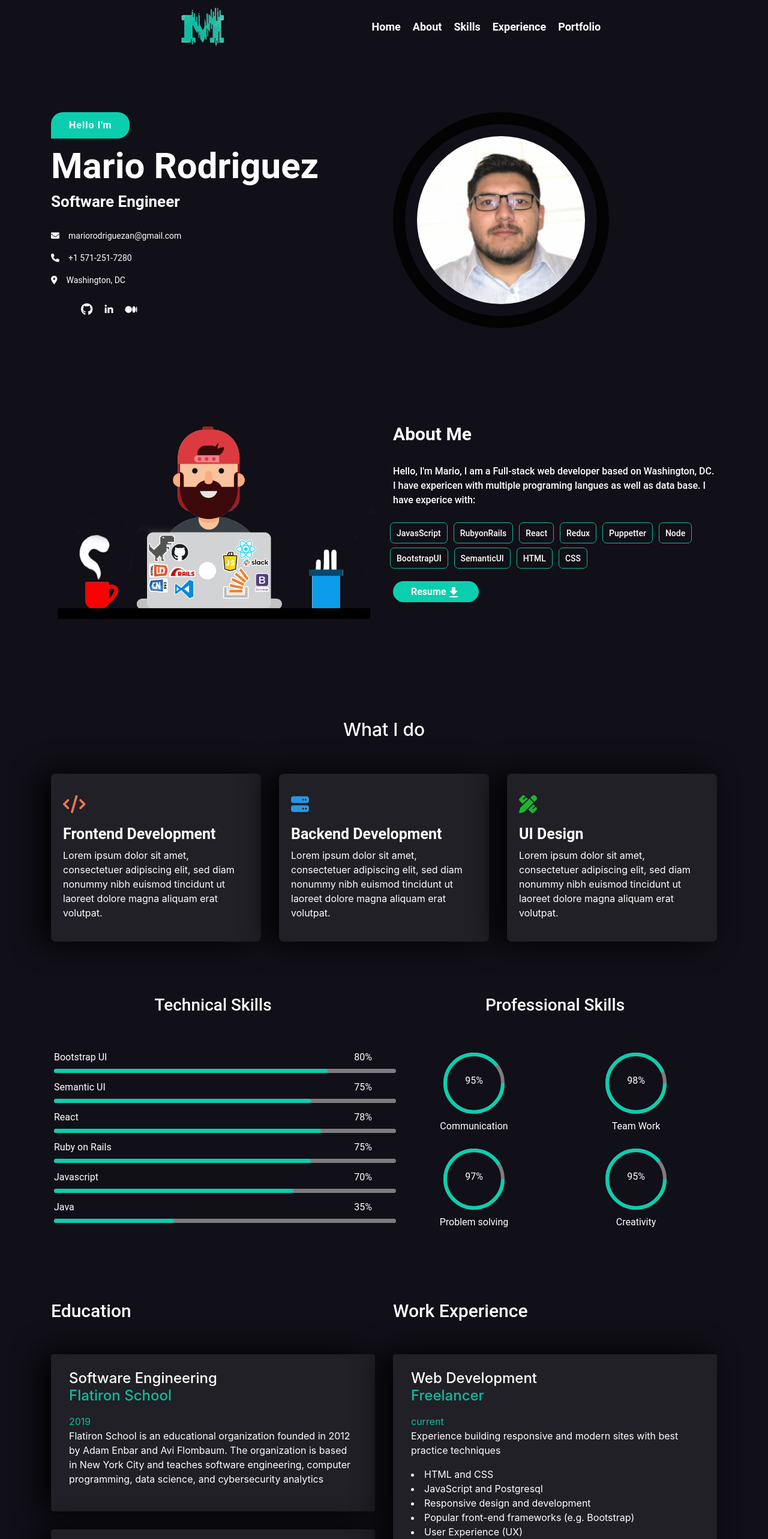
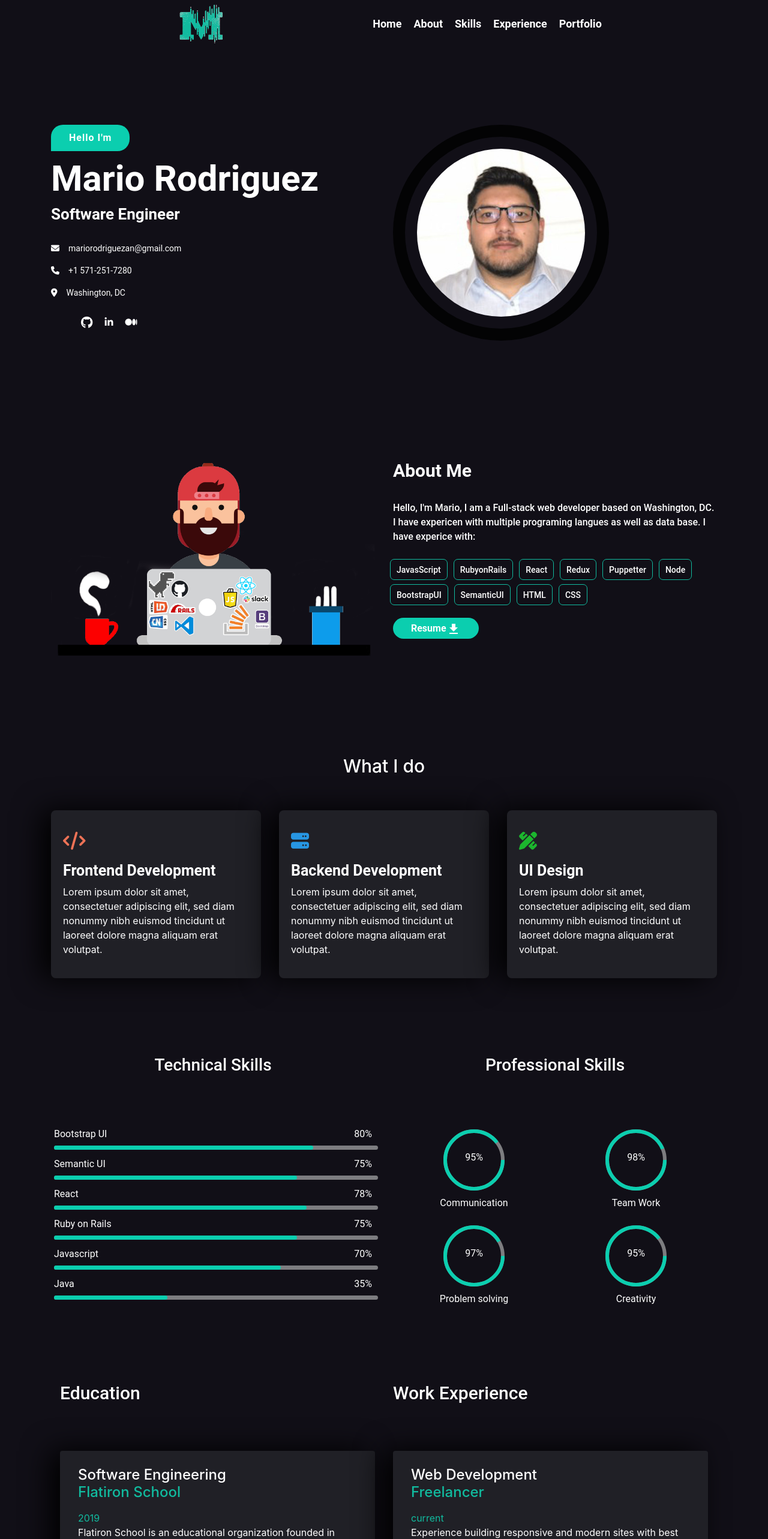
Before and after one commit to MarioR9/PortfolioV3, a React (Create React App) app: page / in a window 1280 px wide. Shown: the top 2566 px of the page at 60% size. Built offline with nearby package versions, Linux system fonts and the light colour scheme.

Commit message:
component animations and some refactor added as well as sticky nav component

```diff
--- a/src/App.jsx
+++ b/src/App.jsx
@@ -10,8 +10,7 @@ import Home from './components/Home'
 
 const App=()=>{
   return (
-    //single page application
-    <div className="App"
+    <div id='home'
     data-aos="fade-up"
     data-aos-delay="30"
     data-aos-easing="ease-in-out"
@@ -28,22 +27,3 @@ const App=()=>{
 }
 
 export default App;
-
-    /* ===================
-           NAVIGATION
-        =================== */
-    /* ===================
-           HOME
-        =================== */
-    /* ===================
-           ABOUT
-        =================== */
-    /* ===================
-           SKILLS
-        =================== */
-    /* ===================
-           EXPERIENCE
-        =================== */
-    /* ===================
-           PORTFOLIO
-        =================== */
--- a/src/components/About.jsx
+++ b/src/components/About.jsx
@@ -1,39 +1,53 @@
 import React  from 'react'
 import '../css/About.css'
 import aboutImg from '../assets/about.png'
-import { Container, Row, Col, Fade, Button } from 'react-bootstrap';
+import { Container, Row, Col } from 'react-bootstrap';
 import GetAppIcon from '@material-ui/icons/GetApp';
 import resume from '../assets/MRresume.pdf'
 
 
 const About = () => {
+
     const about= "Hello, I'm Mario, I am a Full-stack web developer based on Washington, DC. I have expericen with multiple programing langues as well as data base. I have experice with: "
     const technologies = ["JavasScript","RubyonRails","React","Redux","Puppetter","Node","BootstrapUI","SemanticUI","HTML","CSS"]
-    const traits = [{title: "Frontend Development",description: "Lorem ipsum dolor sit amet, consectetuer adipiscing elit, sed diam nonummy nibh euismod tincidunt ut laoreet dolore magna aliquam erat volutpat.",icon: <i className="fa fa-code iron-color"></i>},{title: "Backend Development",description: "Lorem ipsum dolor sit amet, consectetuer adipiscing elit, sed diam nonummy nibh euismod tincidunt ut laoreet dolore magna aliquam erat volutpat.",icon: <i className="fas fa-server"></i>},{title: "UI Design",description: "Lorem ipsum dolor sit amet, consectetuer adipiscing elit, sed diam nonummy nibh euismod tincidunt ut laoreet dolore magna aliquam erat volutpat.",icon:  <i className="fas fa-pencil-ruler"></i>}]
+    const traits = [{animation: "fade-right" ,title: "Frontend Development",description: "Lorem ipsum dolor sit amet, consectetuer adipiscing elit, sed diam nonummy nibh euismod tincidunt ut laoreet dolore magna aliquam erat volutpat.",icon: <i className="fa fa-code iron-color"></i>},{animation: "fade-up" ,title: "Backend Development",description: "Lorem ipsum dolor sit amet, consectetuer adipiscing elit, sed diam nonummy nibh euismod tincidunt ut laoreet dolore magna aliquam erat volutpat.",icon: <i className="fas fa-server"></i>},{animation: "fade-left" , title: "UI Design",description: "Lorem ipsum dolor sit amet, consectetuer adipiscing elit, sed diam nonummy nibh euismod tincidunt ut laoreet dolore magna aliquam erat volutpat.",icon:  <i className="fas fa-pencil-ruler"></i>}]
+
 
 
     return (
-        <div className="about" id='about' >
+
+        <div className="about" id='about'>
             <Container
-             data-aos="fade-up"
-             data-aos-delay="30"
-             data-aos-easing="ease-in-out"
-             data-aos-offset="200"
-             data-aos-duration="1800"
-            >
+            data-aos="fade-up"
+            data-aos-delay="30"
+            data-aos-easing="ease-in-out"
+            data-aos-offset="200"
+            data-aos-duration="1800">
                 <Row>
                     <Col className='about__col1'>
                     <img className='about__img' src={aboutImg} alt='aboutImage'/>
                     </Col>
                     <Col className='about__col2'>
-                    <div className='about__info'>
+                    <div
+                    data-aos="slide-left"
+                    data-aos-delay="30"
+                    data-aos-easing="ease-in-out"
+                    data-aos-offset="200"
+                    data-aos-duration="1800"
+                    className='about__info'>
                     <h2>About Me</h2>
                     <br/>
                     {about}
                     <div className='about_tech'>
                     <Row>
                     {technologies.map(tech =>
-                    <li key={tech}><span>{tech}</span></li>
+                    <li
+                    data-aos="fade-up"
+                    data-aos-delay="40"
+                    data-aos-easing="ease-in-out"
+                    data-aos-offset="100"
+                    data-aos-duration="1800"
+                    key={tech}><span>{tech}</span></li>
                     )}
                     </Row>
                     </div>
@@ -48,7 +62,13 @@ const About = () => {
                 <h1 style={{color:'white', textAlign: "center", marginTop: '15%',fontSize: "30px", marginBottom: "5%"}}>What I do</h1>
                 <Row>
                     {traits.map(trait =>
-                    <Col key={trait.title} >
+                    <Col
+                    data-aos={trait.animation}
+                    data-aos-delay="30"
+                    data-aos-easing="ease-in-out"
+                    data-aos-offset="200"
+                    data-aos-duration="1800"
+                    key={trait.title} >
                     <div className='about__traits'>
                         {trait.icon}
                         <h3>{trait.title}</h3>
--- a/src/components/Experience.jsx
+++ b/src/components/Experience.jsx
@@ -3,12 +3,13 @@ import '../css/Experience.css'
 import { Container, Row, Col } from 'react-bootstrap';
 
 const Experience = () => {
+
     const education = [{name: "Flatiron School",discipline: 'Software Engineering', description: "Flatiron School is an educational organization founded in 2012 by Adam Enbar and Avi Flombaum. The organization is based in New York City and teaches software engineering, computer programming, data science, and cybersecurity analytics",year: "2019" },{name: 'Nothern Virginia Community College', discipline: 'Computer Science',description: 'In the digital age, everyone uses a computer. But Computer Scientists are the brains behind the devices that dominate our daily lives. If you know your way around an algorithm, or can expound on the differences between Python and Java.',year: '2018 - current' }]
     const workexperience = [{title: "Web Development",company: "Freelancer",tenure: "current",description: "Experience building responsive and modern sites with best practice techniques",skills:["HTML and CSS","JavaScript and Postgresql","Responsive design and development","Popular front-end frameworks (e.g. Bootstrap)","User Experience (UX)","Server-side development","database management"]},{title: "Sales Representative",company: "AT&T",tenure: "2017 - 2019",description: "Resposabilities",skills:["Advised customers on purchasing the right products and plans based on their lifestyle and usage patterns","On boarded customers, helped them set up their devices, explained their bill, and creating their AT&T online accoun","Troubleshooting wireless devices"]},{title: "Sales Representative",company: "T-Mobile",tenure: "2012 - 2016",description: "Resposabilities",skills:["Troubleshooting wireless devices","Maintained good working relations with retail customers and ensured customer satisfaction at every stage of sale","Called customers within 3 days of activation for feedback and to ensure the service is working as it should.","On boarded customers, helped them set up their devices for the first time, explained their first bill, created their T-Mobile online account, set up their Refer-a-Friend account"]}]
 
-
     return (
-        <div id="experience"
+        <Container id="experience">
+        <div
         data-aos="fade-up"
         data-aos-delay="30"
         data-aos-easing="ease-in-out"
@@ -21,7 +22,12 @@ const Experience = () => {
                     <h3>Education</h3>
                     <div>
                         {education.map(edu =>
-                         <Row key={edu.name} >
+                         <Row
+                         data-aos="slide-right"
+                         data-aos-delay="30"
+                         data-aos-easing="ease-in-out"
+                         data-aos-offset="200"
+                         data-aos-duration="1800"key={edu.name} >
                          <Col>
                          <div className='exp__education'>
                          <h4>{edu.discipline}<p className="exp__colorDetails">{edu.name}</p> </h4>
@@ -36,7 +42,13 @@ const Experience = () => {
                     <Col>
                     <h3>Work Experience</h3>
                     <div> {workexperience.map(work =>
-                        <Row key={work.company}>
+                        <Row
+                        data-aos="slide-left"
+                        data-aos-delay="30"
+                        data-aos-easing="ease-in-out"
+                        data-aos-offset="200"
+                        data-aos-duration="1800"
+                        key={work.company}>
                         <Col>
                         <div className='exp__work'>
                         <h4>{work.title}<p className="exp__colorDetails">{work.company}</p> </h4>
@@ -53,7 +65,7 @@ const Experience = () => {
                 </Row>
             </Container>
         </div>
-
+        </Container>
     )
 }
 export default Experience;
--- a/src/components/Home.jsx
+++ b/src/components/Home.jsx
@@ -4,21 +4,17 @@ import '../css/Home.css'
 import profile from '../assets/avatar.jpeg'
 
 const Home = () => {
+
     const name = {first: 'Mario', last: "Rodriguez"}
     const details = {email: "mariorodriguezan@gmail.com",phone: "+1 571-251-7280", location: 'Washington, DC'}
+
     return (
-        <div className='home' id='home'
-        data-aos="fade-up"
-        data-aos-delay="30"
-        data-aos-easing="ease-in-out"
-        data-aos-offset="200"
-        data-aos-duration="1800"
-        >
-            <Container>
+        <div className='home'>
+            <Container >
                 <Row>
                     <Col className='home__col2'>
                     <div className='home__tag'>
-                    <span>Hello I'm</span>
+                    <span >Hello I'm</span>
                     </div>
                     <div>
                     <div className='home__header'>
@@ -39,7 +35,13 @@ const Home = () => {
                     </div>
                     </div>
                     </Col>
-                    <Col className='home__col1'>
+                    <Col
+                    data-aos="fade-up"
+                    data-aos-delay="30"
+                    data-aos-easing="ease-in-out"
+                    data-aos-offset="200"
+                    data-aos-duration="1800"
+                    className='home__col1'>
                         <img src={profile} alt="avatar" className="home__avatar"/>
                     </Col>
                 </Row>
--- a/src/components/Navigation.jsx
+++ b/src/components/Navigation.jsx
@@ -3,16 +3,12 @@ import '../css/Navigation.css'
 import Logo from '../assets/Mlogo2.png'
 import { Link } from "react-scroll";
 
-const Navigation = (props) => {
+const Navigation = () => {
+
     const links =["Home","About","Skills","Experience","Portfolio"]
+
     return (
-        <div className='nav'
-        data-aos="fade-up"
-        data-aos-delay="30"
-        data-aos-easing="ease-in-out"
-        data-aos-offset="200"
-        data-aos-duration="1800"
-        >
+        <div className='nav' >
             <div>
             <div>
             <a href='/home'>
@@ -22,7 +18,13 @@ const Navigation = (props) => {
             </div>
             <div className="nav__links">
                 {links.map(link =>
-                <Link key={link} to={link.toLowerCase()} smooth={true} duration={1300} href={`/${link.toLowerCase()}`}><li>{link}</li></Link>
+                <Link
+                data-aos="slide-left"
+        data-aos-delay="30"
+        data-aos-easing="ease-in-out"
+        data-aos-offset="200"
+        data-aos-duration="1800"
+                key={link} to={link.toLowerCase()} smooth={true} duration={1300} href={`/${link.toLowerCase()}`}><li>{link}</li></Link>
                 )}
             </div>
         </div>
--- a/src/components/Portfolio.jsx
+++ b/src/components/Portfolio.jsx
@@ -12,6 +12,7 @@ import portfoliov3 from "../assets/portfoliov3.png";
 import { Container} from 'react-bootstrap';
 
 const Portfolio = () => {
+
     const pages = [translateme,tonester,uber,portfoliov1,rickandmorty1, portfoliov2, marsrover, portfoliov3]
 
     return (
@@ -28,7 +29,13 @@ const Portfolio = () => {
             </div>
            <div className='portfolio__grid'>
                 {pages.map(page =>
-                <ul key={page}><img className='portfolio__img' src={page} alt={page}/></ul>
+                <ul
+                        data-aos="zoom-in"
+                        data-aos-delay="30"
+                        data-aos-easing="ease-in-out"
+                        data-aos-offset="200"
+                        data-aos-duration="1800"
+                key={page}><img className='portfolio__img' src={page} alt={page}/></ul>
                 )}
             </div>
         </div>
--- a/src/components/Skills.jsx
+++ b/src/components/Skills.jsx
@@ -1,12 +1,27 @@
 import React from 'react'
 import '../css/Skills.css'
-import { Container, Row, Col, Fade } from 'react-bootstrap';
+import { Container, Row, Col } from 'react-bootstrap';
 
 
 const Skills = () => {
+    const skills = [
+                    {name:"Bootstrap UI",
+                    percentage: "80%"},
+                    {name:"Semantic UI",
+                    percentage: "75%"},
+                    {name:"React",
+                    percentage: "78%"},
+                    {name:"Ruby on Rails",
+                    percentage: "75%"},
+                    {name:"Javascript",
+                    percentage: "70%"},
+                    {name:"Java",
+                    percentage: "35%"},
+
+                ]
     return (
-        <div>
-            <div className='skills' id='skills'
+        <div id='skills'>
+            <div className='skills'
              data-aos="fade-up"
              data-aos-delay="30"
              data-aos-easing="ease-in-out"
@@ -19,48 +34,21 @@ const Skills = () => {
                     <h3>Technical Skills</h3>
                     <div>
                         <div className='skills__details'>
-                            <div className='skills__info'>
-                            <p>Bootstrap UI</p>
-                            <p>80%</p>
-                            <div className='skills__progessbarback'>
-                            <div style={{width: "80%" }} className='skills__progessbar'></div>
-                            </div>
-                            </div>
-                            <div className='skills__info'>
-                            <p>Semantic UI</p>
-                            <p>75%</p>
-                            <div className='skills__progessbarback'>
-                            <div style={{width: "75%" }} className='skills__progessbar'></div>
-                            </div>
-                            </div>
-                            <div className='skills__info'>
-                            <p>React</p>
-                            <p>78%</p>
-                            <div className='skills__progessbarback'>
-                            <div style={{width: "78%" }} className='skills__progessbar'></div>
-                            </div>
-                            </div>
-                            <div className='skills__info'>
-                            <p>Ruby on Rails</p>
-                            <p>75%</p>
-                            <div className='skills__progessbarback'>
-                            <div style={{width: "75%" }} className='skills__progessbar'></div>
-                            </div>
-                            </div>
-                            <div className='skills__info'>
-                            <p>Javascript</p>
-                            <p>70%</p>
-                            <div className='skills__progessbarback'>
-                            <div style={{width: "70%" }} className='skills__progessbar'></div>
-                            </div>
-                            </div>
-                            <div className='skills__info'>
-                            <p>Java</p>
-                            <p>35%</p>
-                            <div className='skills__progessbarback'>
-                            <div style={{width: "35%" }} className='skills__progessbar'></div>
-                            </div>
-                            </div>
+                            {skills.map( skill =>
+                             <div
+                             data-aos="zoom-in-right"
+                             data-aos-delay="30"
+                             data-aos-easing="ease-in-out"
+                             data-aos-offset="200"
+                             data-aos-duration="1800"
+                             className='skills__info'>
+                             <p>{skill.name}</p>
+                             <p>{skill.percentage}</p>
+                             <div className='skills__progessbarback'>
+                             <div style={{width: `${skill.percentage}` }} className='skills__progessbar'></div>
+                             </div>
+                             </div>
+                            )}
                         </div>
                     </div>
 
@@ -70,7 +58,13 @@ const Skills = () => {
                     <div className='container2'>
                         <Container>
                             <Row>
-                                <Col className='skills__circles'>
+                                <Col
+                                data-aos="flip-right"
+                                data-aos-delay="30"
+                                data-aos-easing="ease-in-out"
+                                data-aos-offset="200"
+                                data-aos-duration="1800"
+                                className='skills__circles'>
                                 <div >
                                     <svg viewBox="0 0 100 100" height='120'>
                                     <circle cx="50" cy="50" r="40" stroke="#c7c6c699" stroke-width="5" fill-opacity="0" />
@@ -80,7 +74,13 @@ const Skills = () => {
                                     <p>Communication</p>
                                 </div>
                                 </Col>
-                                <Col className='skills__circles'>
+                                <Col
+                                data-aos="flip-left"
+                                data-aos-delay="30"
+                                data-aos-easing="ease-in-out"
+                                data-aos-offset="200"
+                                data-aos-duration="1800"
+                                className='skills__circles'>
                                 <div>
                                     <svg viewBox="0 0 100 100" height='120'>
                                     <circle cx="50" cy="50" r="40" stroke="#c7c6c699" stroke-width="5" fill-opacity="0" />
@@ -92,7 +92,13 @@ const Skills = () => {
                                 </Col>
                             </Row>
                             <Row>
-                                <Col className='skills__circles'>
+                                <Col
+                                data-aos="flip-right"
+                                data-aos-delay="30"
+                                data-aos-easing="ease-in-out"
+                                data-aos-offset="200"
+                                data-aos-duration="1800"
+                                className='skills__circles'>
                                 <div>
                                     <svg viewBox="0 0 100 100" height='120'>
                                     <circle cx="50" cy="50" r="40" stroke="#c7c6c699" stroke-width="5" fill-opacity="0" />
@@ -102,7 +108,13 @@ const Skills = () => {
                                     <p>Problem solving</p>
                                 </div>
                                 </Col>
-                                <Col className='skills__circles'>
+                                <Col
+                                data-aos="flip-left"
+                                data-aos-delay="30"
+                                data-aos-easing="ease-in-out"
+                                data-aos-offset="200"
+                                data-aos-duration="1800"
+                                className='skills__circles'>
                                 <div>
                                     <svg viewBox="0 0 100 100" height='120'>
                                     <circle cx="50" cy="50" r="40" stroke="#c7c6c699" stroke-width="5" fill-opacity="0" />
--- a/src/css/About.css
+++ b/src/css/About.css
@@ -1,6 +1,6 @@
 .about {
     display: flex;
-    margin-top: 12%;
+    margin-top: 15%;
     justify-content: space-between;
     align-items: center;
 }
--- a/src/css/Experience.css
+++ b/src/css/Experience.css
@@ -1,13 +1,13 @@
 .exp {
     color: white;
-    margin-top: 8%;
+    margin-top: 10%;
 }
 .exp h3 {
     color: white;
     font-family: "roboto", sans-serif;
     font-size: 30px;
     height:auto;
-    margin-bottom: 10%;
+    margin-bottom: 15%;
 }
 .exp__education {
     transition: 2.5s;
--- a/src/css/Home.css
+++ b/src/css/Home.css
@@ -1,5 +1,5 @@
 .home {
-    margin-top: 8%;
+    margin-top: 10%;
     display: flex;
     justify-content: space-between;
     align-items: center;
--- a/src/css/Navigation.css
+++ b/src/css/Navigation.css
@@ -3,7 +3,9 @@
     align-items: center;
     margin: auto;
     background-color: #110f17;
-
+    position: sticky;
+    top: 0;
+    z-index: 100;
 }
 .nav__logo {
     margin-left: 14vw;
--- a/src/css/Skills.css
+++ b/src/css/Skills.css
@@ -1,12 +1,12 @@
 .skills {
     font-family: "roboto", sans-serif;
-    margin-top: 7%;
+    margin-top: 10%;
     text-align: center;
     color: white;
 
 }
 .skills h3 {
-    margin-bottom: 10%;
+    margin-bottom: 15%;
 }
 .skills__info {
     display: flex;
```
